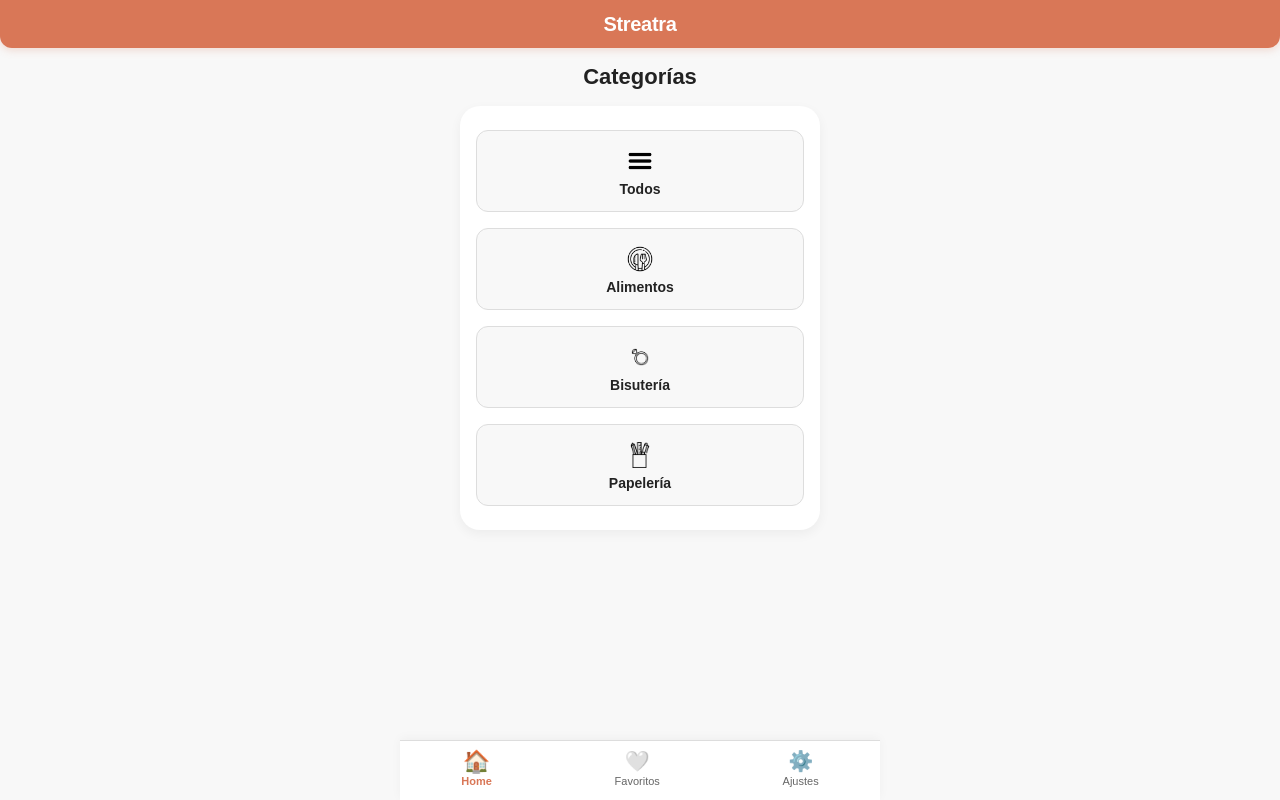
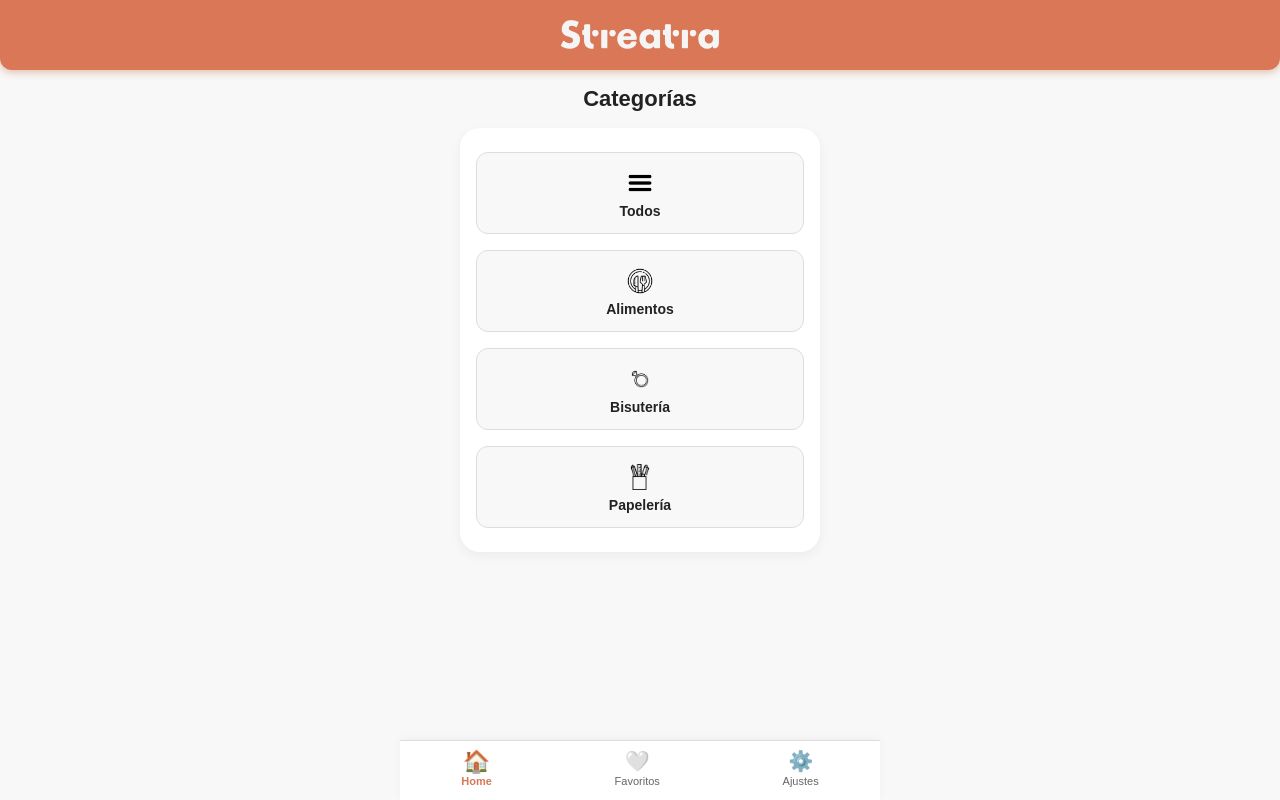
Before and after one commit to Nath4rce/Streatra, a website built with Vite: page index.html in a window 1280 px wide. Built offline with nearby package versions, Linux system fonts and the light colour scheme.

Commit message:
style: cambio de letras del header con la tipografia de streatra

```diff
--- a/src/js/main.js
+++ b/src/js/main.js
@@ -197,7 +197,7 @@ function render() {
     app.innerHTML = `
       <div class="main-content-wrapper">
         <header class="home-header">
-          <h1 class="home-header__brand">Streatra</h1>
+          <img src="/assets/streatra-wordmark.png" alt="Streatra" class="home-header__logo" />
         </header>
 
         <main class="home-content">
@@ -278,7 +278,7 @@ function render() {
     app.innerHTML = `
       <div class="main-content-wrapper">
         <header class="home-header">
-          <h1 class="home-header__brand">Streatra</h1>
+          <img src="/assets/streatra-wordmark.png" alt="Streatra" class="home-header__logo" />
         </header>
 
         <main class="products-screen">
@@ -386,7 +386,7 @@ function render() {
     app.innerHTML = `
       <div class="main-content-wrapper">
         <header class="home-header">
-          <h1 class="home-header__brand">Streatra</h1>
+          <img src="/assets/streatra-wordmark.png" alt="Streatra" class="home-header__logo" />
         </header>
 
         <main class="products-screen">
@@ -489,7 +489,7 @@ function render() {
     app.innerHTML = `
       <div class="main-content-wrapper">
         <header class="home-header">
-          <h1 class="home-header__brand">Streatra</h1>
+          <img src="/assets/streatra-wordmark.png" alt="Streatra" class="home-header__logo" />
         </header>
 
         <main class="favorites-screen">
@@ -516,7 +516,7 @@ function render() {
     app.innerHTML = `
       <div class="main-content-wrapper">
         <header class="home-header">
-          <h1 class="home-header__brand">Streatra</h1>
+          <img src="/assets/streatra-wordmark.png" alt="Streatra" class="home-header__logo" />
         </header>
 
         <main class="settings-screen">
--- a/src/styles/_header.scss
+++ b/src/styles/_header.scss
@@ -6,21 +6,18 @@
 .home-header {
   width: 100%;
   background-color: $color-primary;
-  height: 48px;
+  height: 70px;
   display: flex;
   align-items: center;
   justify-content: center;
   border-bottom-left-radius: $radius-medium;
   border-bottom-right-radius: $radius-medium;
-  box-shadow: 0 2px 8px rgba(217, 119, 87, 0.25);
+  box-shadow: 0 2px 8px #debaa6;
 
-  &__brand {
-    font-family: $font-family;
-    font-size: 20px;
-    font-weight: 800;
-    color: $color-surface;
-    margin: 0;
-    letter-spacing: -0.3px;
+  &__logo {
+    height: 38px;
+    width: auto;
+    object-fit: contain;
   }
 }
 
```
Also changed, not shown: public/assets/streatra-wordmark.png (added).
